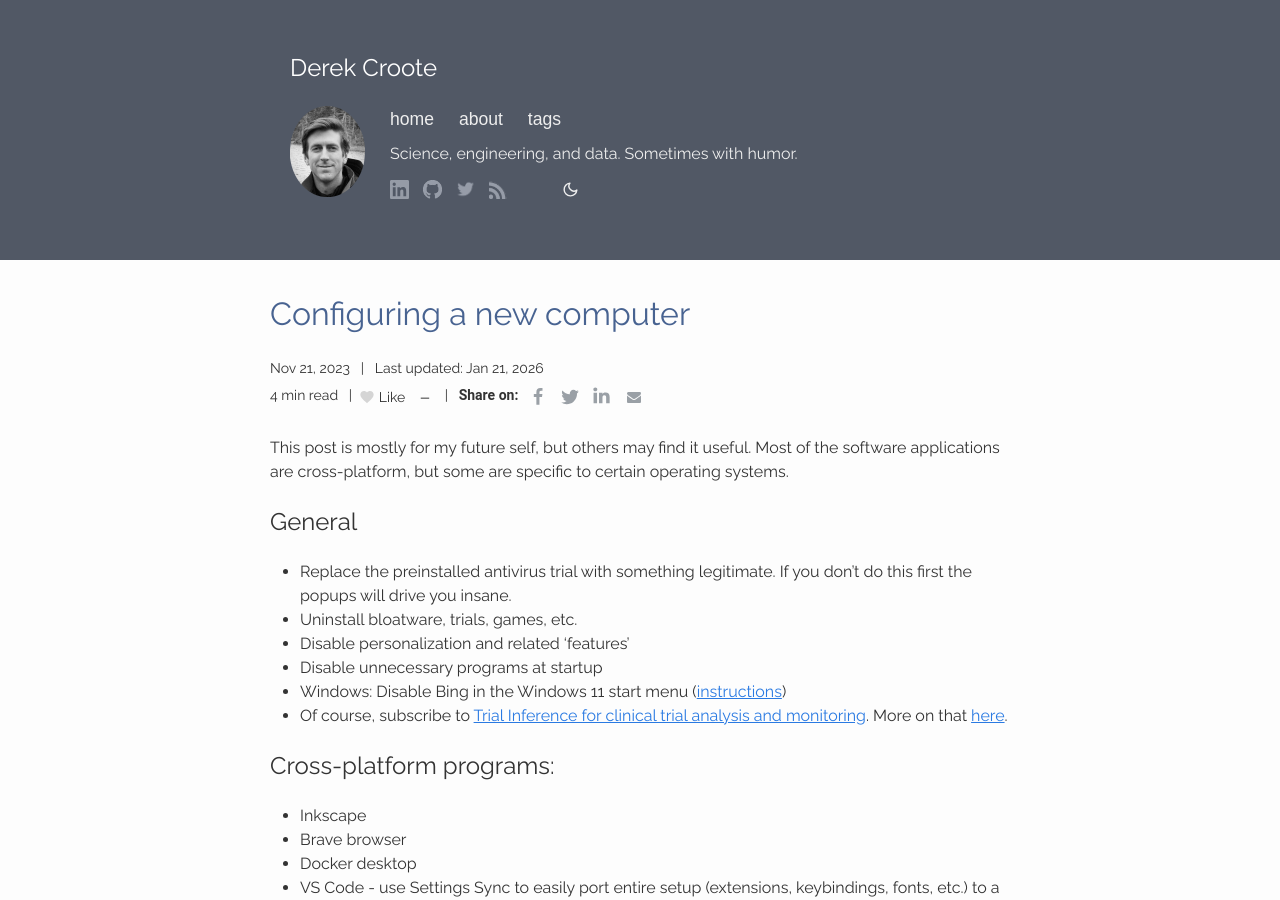
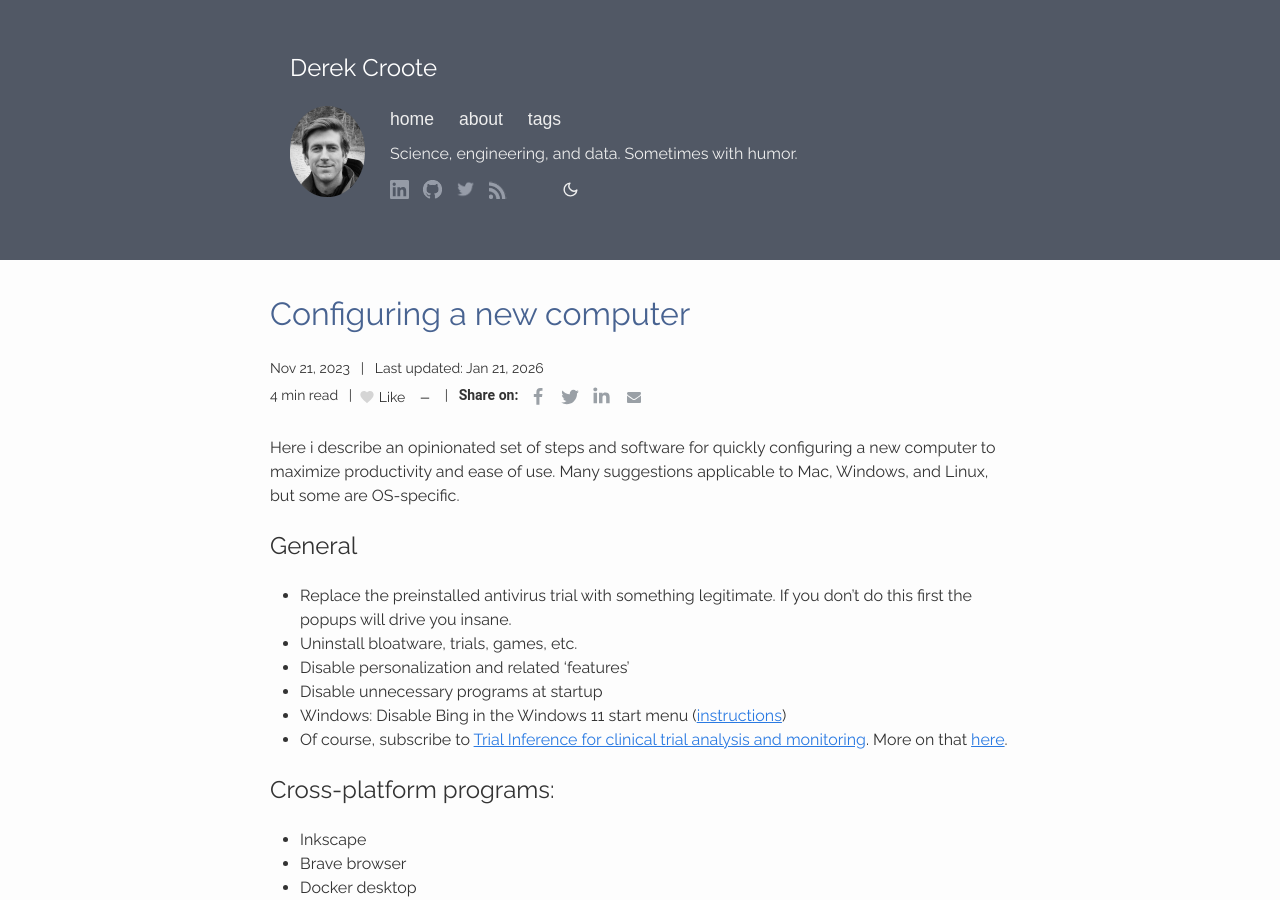
Before and after one commit to dcroote/dcroote.github.io, a Jekyll site: the page built from _posts/2023-11-21-configuring-a-new-laptop.md, in a window 1280 px wide and 900 px high. Built offline with Jekyll 4.4.1, drawn with Linux system fonts in a browser that asks for light colours; some web fonts are replaced.

Commit message:
fix: computer post description

```diff
--- a/_posts/2023-11-21-configuring-a-new-laptop.md
+++ b/_posts/2023-11-21-configuring-a-new-laptop.md
@@ -6,12 +6,13 @@
 image_width: 500
 image_height: 500
 comments: false
+description: An opinionated set of steps and software for quickly configuring a new computer to maximize productivity and ease of use. Many suggestions applicable to Mac, Windows, and Linux.
 last_modified_at: 2026-01-21 08:47:00 -0700
 tags: [software]
 discuss_on_twitter: https://x.com/DerekCroote/status/1727231950057029762
 ---
 
-This post is mostly for my future self, but others may find it useful. Most of the software applications are cross-platform, but some are specific to certain operating systems.
+Here i describe an opinionated set of steps and software for quickly configuring a new computer to maximize productivity and ease of use. Many suggestions applicable to Mac, Windows, and Linux, but some are OS-specific.
 
 ## General
 
```
